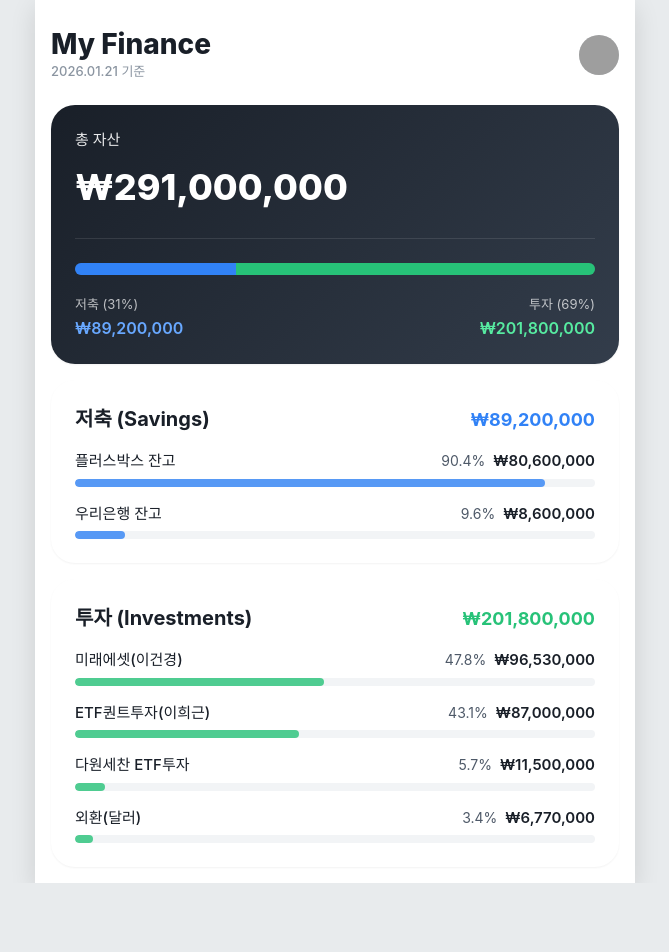
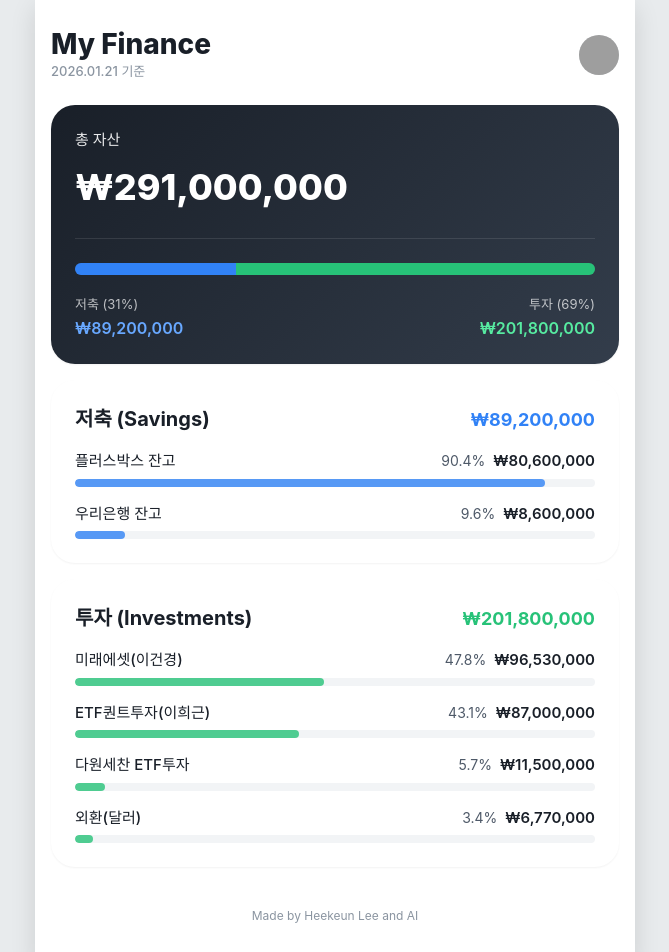
Before and after one commit to heekeunlee/my_finance_001, a React (Vite) app: page / in a window 1280 px wide. Shown: the top 952 px of the page, without its empty margins (305-974 px from the left). Before the commit the page ends 883 px from the top, so only its background shows below. Built offline with nearby package versions, Linux system fonts and the light colour scheme; grey boxes are pictures that could not be loaded.

Commit message:
feat: Add footer credit

```diff
--- a/src/App.jsx
+++ b/src/App.jsx
@@ -40,6 +40,12 @@ function App() {
           color="#27C278"
         />
       </main>
+
+      <footer style={{ marginTop: '40px', paddingBottom: '20px', textAlign: 'center' }}>
+        <p style={{ fontSize: '12px', color: '#8B95A1' }}>
+          Made by Heekeun Lee and AI
+        </p>
+      </footer>
     </div>
   )
 }
```
